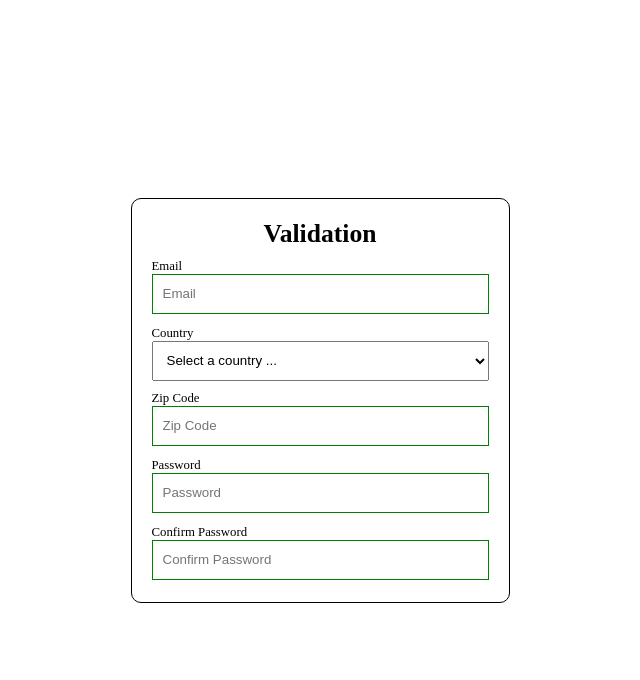
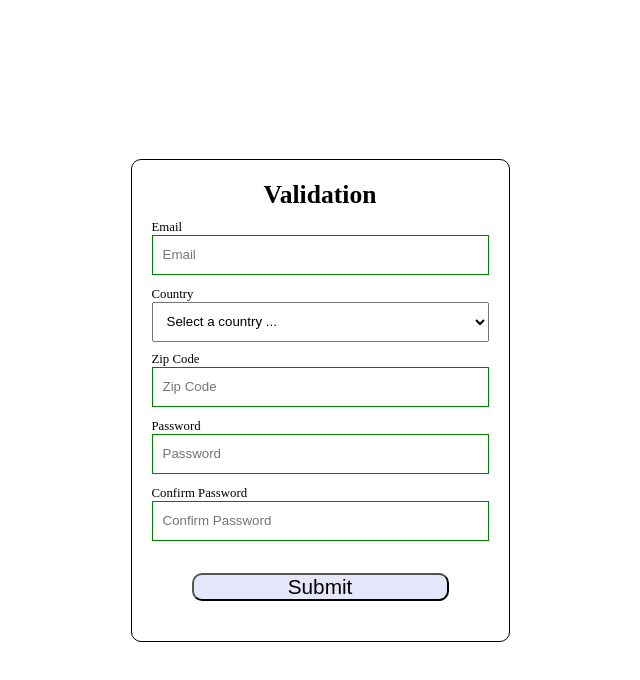
Before and after one commit to madaooftheblues/odin-form-validation, a plain HTML site: page index.html in a window 1280 px wide. Shown: the whole page, without its empty margins (320-960 px from the left). Drawn offline with Linux system fonts and the light colour scheme.

Commit message:
Add submit button to the form

```diff
--- a/index.html
+++ b/index.html
@@ -526,6 +526,7 @@
                 />
                 <span id="confirm-pass-err" class="error"></span>
             </div>
+            <button id="form-submit-btn">Submit</button>
         </form>
     </body>
 </html>
--- a/styles.css
+++ b/styles.css
@@ -1,6 +1,7 @@
 :root {
     --inval: red;
     --val: green;
+    --accent: lavender;
 }
 
 * {
@@ -48,6 +49,13 @@ input:invalid {
     margin: 0 auto;
 }
 
+#form-submit-btn {
+    font-size: 1.3rem;
+    border-radius: 10px;
+    background-color: var(--accent);
+    margin: 20px 40px;
+}
+
 .input-container {
     display: grid;
     grid-template-rows: auto;
```
